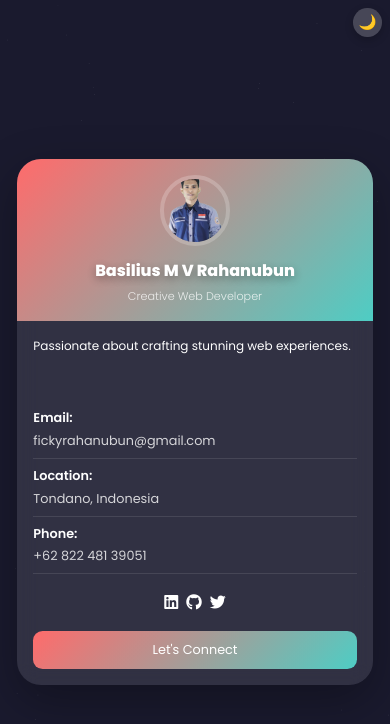
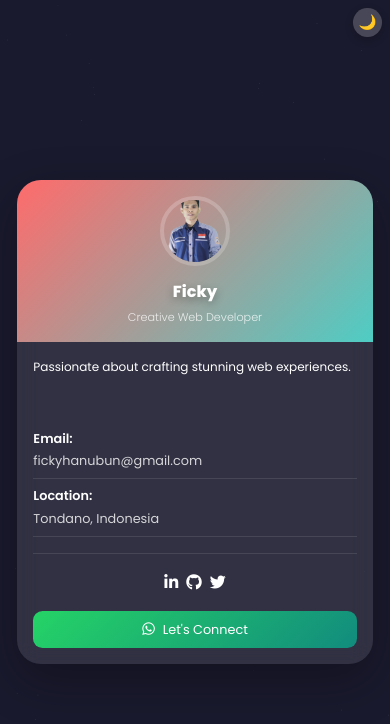
Before and after one commit to ficky230596/My-Profile, a plain HTML site: page index.html in a window 390 px wide. Drawn offline with nearby package versions, Linux system fonts and the light colour scheme.

Commit message:
Update semua perubahan

```diff
--- a/index.html
+++ b/index.html
@@ -7,6 +7,8 @@
     <title>Profile Page</title>
     <link rel="stylesheet" href="styles.css">
     <link href="https://fonts.googleapis.com/css2?family=Poppins:wght@300;400;600;800&display=swap" rel="stylesheet">
+    <!-- Font Awesome CDN terbaru -->
+    <link rel="stylesheet" href="https://cdnjs.cloudflare.com/ajax/libs/font-awesome/6.5.2/css/all.min.css">
 </head>
 <body>
     <canvas id="particle-canvas"></canvas>
@@ -18,7 +20,7 @@
                     <img src="Profile.png" alt="Profile Picture" class="profile-img">
                     <div class="img-overlay"></div>
                 </div>
-                <h1 class="profile-name">Basilius M V Rahanubun</h1>
+                <h1 class="profile-name">Ficky</h1>
                 <p class="profile-title">Creative Web Developer</p>
             </div>
             <div class="profile-body">
@@ -28,28 +30,28 @@
                 <div class="profile-info">
                     <div class="info-item">
                         <span class="info-label">Email:</span>
-                        <span class="info-value">fickyrahanubun@gmail.com</span>
+                        <span class="info-value">fickyhanubun@gmail.com</span>
                     </div>
                     <div class="info-item">
                         <span class="info-label">Location:</span>
                         <span class="info-value">Tondano, Indonesia</span>
                     </div>
                     <div class="info-item">
-                        <span class="info-label">Phone:</span>
-                        <span class="info-value">+62 822 481 39051</span>
+
                     </div>
                 </div>
                 <div class="social-links">
-                    <a href="#" class="social-icon" data-tooltip="LinkedIn"><i class="fab fa-linkedin"></i></a>
-                    <a href="#" class="social-icon" data-tooltip="GitHub"><i class="fab fa-github"></i></a>
+                    <a href="https://www.linkedin.com/in/basilius-mario-vikranta-rahanubun-376ba9221/" class="social-icon" data-tooltip="LinkedIn"><i class="fab fa-linkedin-in"></i></a>
+                    <a href="https://github.com/ficky230596" class="social-icon" data-tooltip="GitHub"><i class="fab fa-github"></i></a>
                     <a href="#" class="social-icon" data-tooltip="Twitter"><i class="fab fa-twitter"></i></a>
                 </div>
-                <button class="contact-btn" onclick="showContact()">Let's Connect</button>
+                <a href="https://wa.me/6282248139051?text=Hi%ficky%2C%20I%27d%20like%20to%20connect%21" class="contact-btn">
+                    <i class="fab fa-whatsapp"></i> Let's Connect
+                </a>
             </div>
         </div>
     </div>
     <script src="https://cdn.jsdelivr.net/npm/typed.js@2.0.12"></script>
-    <script src="https://kit.fontawesome.com/a076d05399.js"></script>
     <script src="script.js"></script>
 </body>
 </html>
--- a/script.js
+++ b/script.js
@@ -1,18 +1,14 @@
-// script.js (tidak berubah, hanya disertakan untuk kelengkapan)
+// script.js
 function toggleTheme() {
     document.body.classList.toggle('dark');
     const themeToggle = document.querySelector('.theme-toggle');
     themeToggle.textContent = document.body.classList.contains('dark') ? '☀️' : '🌙';
 }
 
-function showContact() {
-    alert('Let’s connect! Reach me at: fickyrahanubun@gmail.com');
-}
-
 const typed = new Typed('.typing', {
     strings: [
         'Passionate about crafting stunning web experiences.',
-        'Skilled in HTML, CSS, JavaScript, and flask.',
+        'Skilled in HTML, CSS, JavaScript, and React.',
         'Loves turning ideas into interactive realities.'
     ],
     typeSpeed: 50,
--- a/styles.css
+++ b/styles.css
@@ -196,21 +196,29 @@ body.dark .profile-header {
 }
 
 .contact-btn {
-    display: block;
+    display: flex;
+    align-items: center;
+    justify-content: center;
+    gap: 0.5rem;
     width: 100%;
     padding: clamp(0.8rem, 2.5vw, 1rem);
-    background: linear-gradient(135deg, #ff6b6b, #4ecdc4);
+    background: linear-gradient(135deg, #25D366, #128C7E); /* WhatsApp colors */
     color: #fff;
     border: none;
     border-radius: 0.6rem;
     font-size: clamp(0.9rem, 2.5vw, 1.1rem);
     cursor: pointer;
+    text-decoration: none;
     transition: background 0.3s ease, transform 0.3s ease;
+}
+
+.contact-btn i {
+    font-size: clamp(1rem, 2.8vw, 1.2rem);
 }
 
 .contact-btn:hover,
 .contact-btn:focus {
-    background: linear-gradient(135deg, #4ecdc4, #ff6b6b);
+    background: linear-gradient(135deg, #128C7E, #25D366);
     transform: scale(1.05);
 }
 
@@ -232,7 +240,7 @@ body.dark .profile-header {
     font-size: clamp(1rem, 2.8vw, 1.5rem);
     box-shadow: 0 0.2rem 0.5rem rgba(0, 0, 0, 0.2);
     transition: background 0.3s ease, transform 0.3s ease;
-    z-index: 1000; /* Ensure button stays above profile card */
+    z-index: 1000;
 }
 
 body.dark .theme-toggle {
@@ -268,7 +276,7 @@ body.dark .theme-toggle {
 @media (max-width: 768px) {
     .profile-card {
         max-width: 90%;
-        margin: clamp(3rem, 8vw, 4rem) auto; /* Extra margin for theme toggle */
+        margin: clamp(3rem, 8vw, 4rem) auto;
     }
 
     .profile-img-container {
@@ -306,7 +314,7 @@ body.dark .theme-toggle {
 
     .profile-card {
         max-width: 95%;
-        margin: clamp(3.5rem, 10vw, 4.5rem) auto; /* Extra space for theme toggle */
+        margin: clamp(3.5rem, 10vw, 4.5rem) auto;
     }
 
     .profile-img-container {
@@ -350,6 +358,10 @@ body.dark .theme-toggle {
         font-size: clamp(0.8rem, 2.2vw, 1rem);
     }
 
+    .contact-btn i {
+        font-size: clamp(0.9rem, 2.5vw, 1.1rem);
+    }
+
     .theme-toggle {
         width: clamp(1.8rem, 5vw, 2.5rem);
         height: clamp(1.8rem, 5vw, 2.5rem);
@@ -362,7 +374,7 @@ body.dark .theme-toggle {
 @media (max-width: 360px) {
     .profile-card {
         max-width: 98%;
-        margin: clamp(4rem, 12vw, 5rem) auto; /* More space for theme toggle */
+        margin: clamp(4rem, 12vw, 5rem) auto;
     }
 
     .profile-img-container {
```
